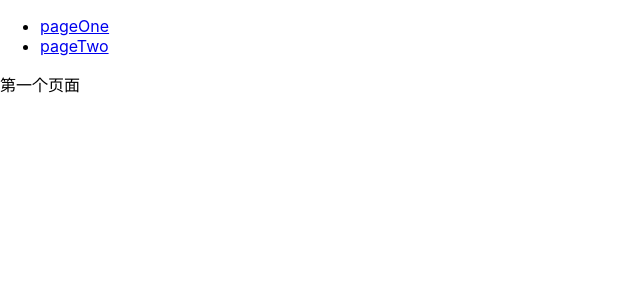
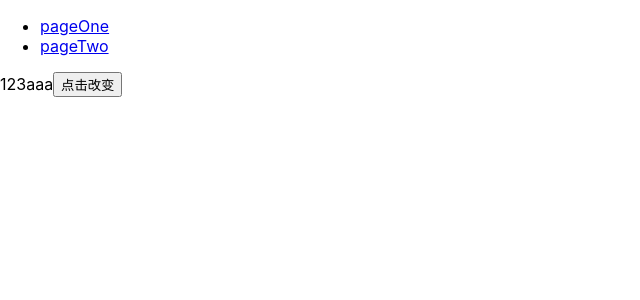
Before and after one commit to zhaoyuanmeng/react-demo, a React (Vite) app: page /pageOne in a window 1280 px wide. Shown: the top 300 px of the page, without its empty margins (0-640 px from the left). Built offline with nearby package versions, Linux system fonts and the light colour scheme.

Commit message:
feat: 添加测试案例

```diff
--- a/src/day4/pageOne.tsx
+++ b/src/day4/pageOne.tsx
@@ -4,8 +4,16 @@ import { observer } from "mobx-react";
 
 const PageOne = observer(() => {
   const {dataAStore} = useStores()
-  const {dataA} = dataAStore
-  return <div>123{ dataA}</div>
+  const { dataA, setdataA } = dataAStore
+
+  const handle = () => {
+    setdataA("1111")
+  }
+
+  return <div>123{dataA}
+    <button onClick={handle}>点击改变</button>
+
+  </div>
 })
 
 export default PageOne;
--- a/src/route/router.tsx
+++ b/src/route/router.tsx
@@ -1,6 +1,6 @@
 import { BrowserRouter as Router, useRoutes } from "react-router-dom";
 import Main from "../day3/main";
-import PageOne from "../day3/pageOne";
+import PageOne from "../day4/pageOne";
 import PageTwo from "../day3/pageTwo";
 const GetRoutes = () => {
   const routes = useRoutes([
```
